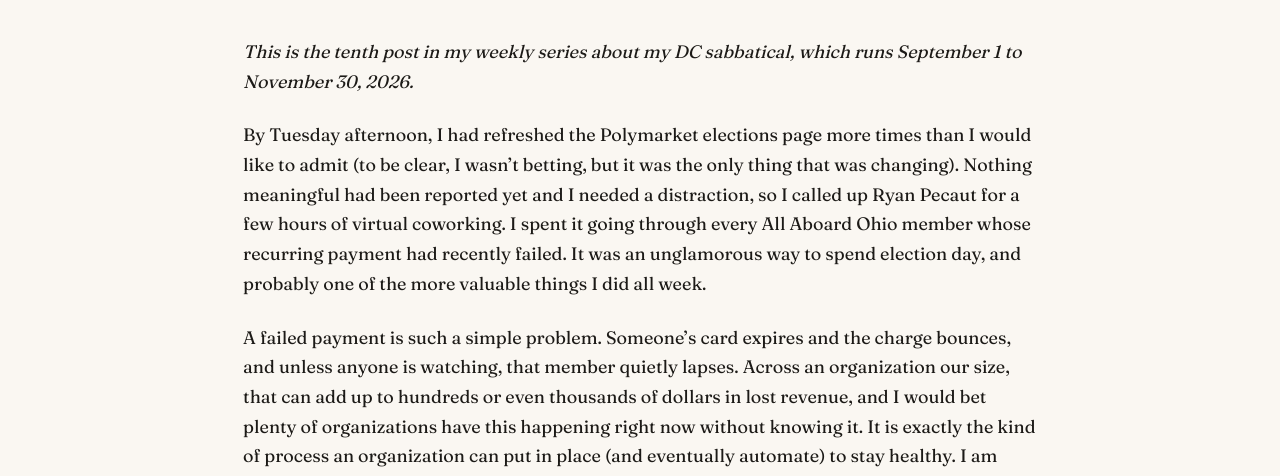
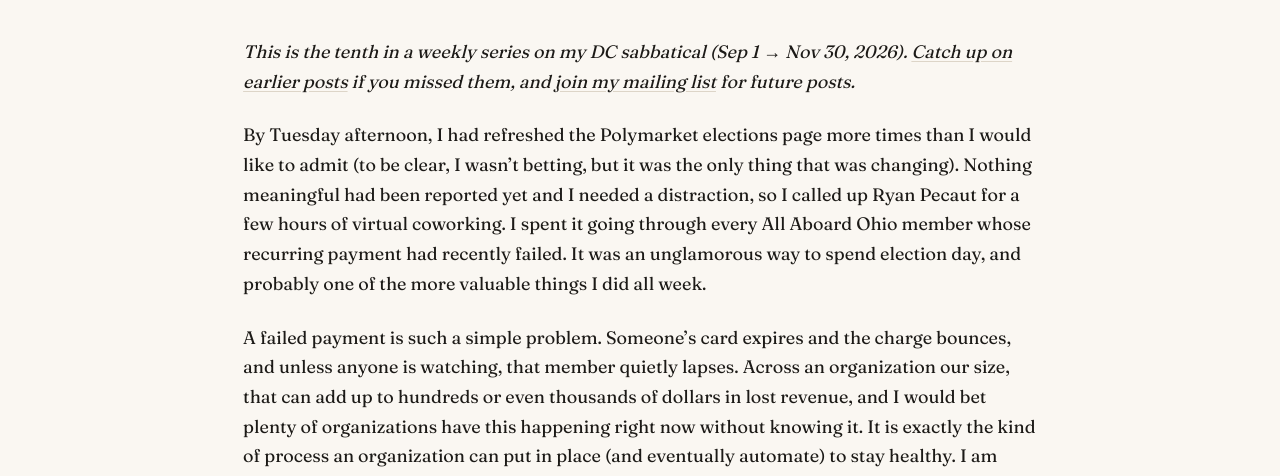
Before and after one commit to mitchrad99/mitchrad99.github.io, an Astro site: page /blog/week-ten-in-dc-the-lay-of-the-land in a window 1280 px wide. Shown: the part 320-796 px from the top of the page. Built offline with nearby package versions, Linux system fonts and the light colour scheme; Astro itself is replaced by a stand-in of ours.

Commit message:
Update src/content/blog/week-ten-in-dc-the-lay-of-the-land.md (via Pages CMS)

```diff
--- a/src/content/blog/week-ten-in-dc-the-lay-of-the-land.md
+++ b/src/content/blog/week-ten-in-dc-the-lay-of-the-land.md
@@ -6,7 +6,7 @@ pubDate: 2026-11-09
 updatedDate: 2026-11-09
 draft: false
 ---
-*This is the tenth post in my weekly series about my DC sabbatical, which runs September 1 to November 30, 2026.*
+*This is the tenth in a weekly series on my DC sabbatical (Sep 1 → Nov 30, 2026). [Catch up on earlier posts](*[https://mitchradakovich.com/blog/](https://mitchradakovich.com/blog/)*) if you missed them, and [join my mailing list](mailto:mitch@allaboardohio.org?subject=Add%20me%20to%20your%20mailing%20list&body=Please%20add%20me%20to%20your%20mailing%20list.) for future posts.*
 
 By Tuesday afternoon, I had refreshed the Polymarket elections page more times than I would like to admit (to be clear, I wasn’t betting, but it was the only thing that was changing). Nothing meaningful had been reported yet and I needed a distraction, so I called up Ryan Pecaut for a few hours of virtual coworking. I spent it going through every All Aboard Ohio member whose recurring payment had recently failed. It was an unglamorous way to spend election day, and probably one of the more valuable things I did all week.
 
```
